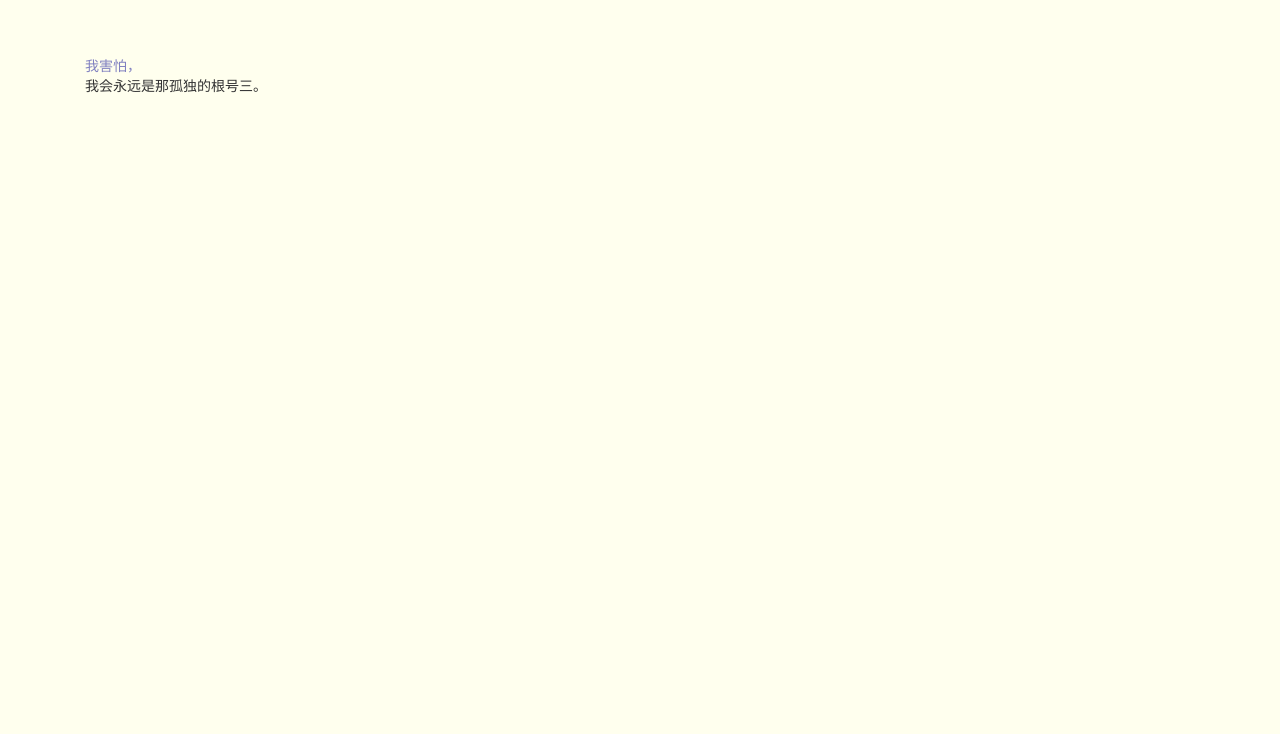
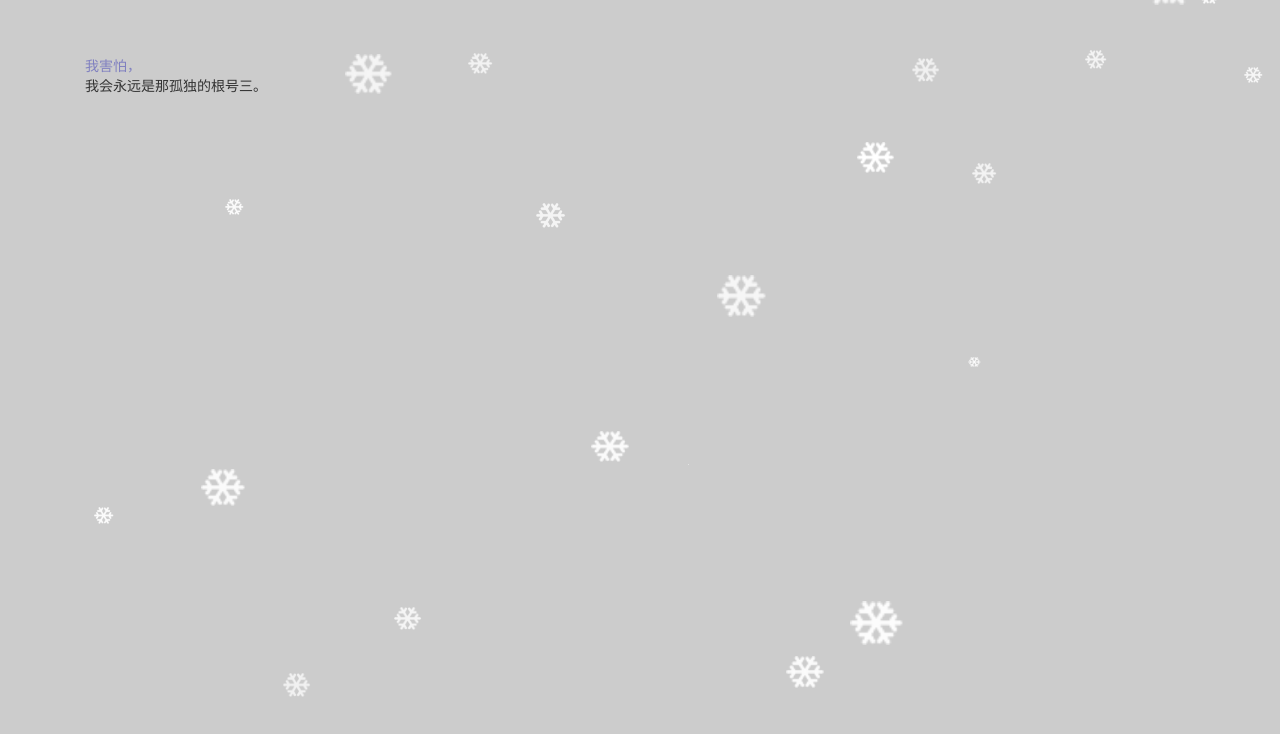
Before and after one commit to masterArwel/love, a plain HTML site: page index.html in a window 1280 px wide. Drawn offline with Linux system fonts and the light colour scheme.

Commit message:
增加雪花飘落效果

```diff
--- a/css/index.css
+++ b/css/index.css
@@ -34,10 +34,14 @@ ul#wimoban_nav li a:hover,#wimoban_p a:hover{
 body{
     margin:0;
     padding:0;
-    background:#ffe;
+    background:#ccc;
     font-size:12px;
     overflow:auto;
     }
+img{
+    display: block;
+    width: 100%;
+}
 #mainDiv{
     width:100%;
     height:100%;
--- a/index.html
+++ b/index.html
@@ -8,6 +8,7 @@
     <!--引入开始-->
     <link rel="stylesheet" type="text/css" href="css/index.css">
     <script type="text/javascript" src="js/jquery.min.js"></script>
+    <script src="js/index.js"></script>
     <script type="text/javascript" src="js/garden.js"></script>
     <script type="text/javascript" src="js/functions.js"></script>
     <!--引入结束-->
@@ -64,7 +65,7 @@
                         </div>
                         <div id="loveu">
                             爱你直到永永远远。<br/>
-                            <div class="signature">- 安少伟作</div>
+                            <div class="signature">- xxx</div>
                         </div>
                     <div id="words">
                     </div>
@@ -73,7 +74,7 @@
             </div>
         </div>
         <!-- 代码结束 -->
-        <script type="text/javascript">
+        <script>
         var offsetX = $("#loveHeart").width() / 2;
         var offsetY = $("#loveHeart").height() / 2 - 55;
         var together = new Date();
@@ -105,7 +106,6 @@
             adjustCodePosition();
             $("#code").typewriter();
         }
-
         </script>
         </body>
 </html>
--- /dev/null
+++ b/js/index.js
@@ -0,0 +1,29 @@
+    $(function() {
+         //雪花
+    var flakeColor = "#fff"; //雪花的颜色
+    var newOn = 200; //间隔多长时间产生一个雪花
+    var flake = $("<div></div>").css("position", "absolute").html('<img src= "image/snow.png">');
+        setInterval(function() {
+            var documentWidth = $(document).width(); //获取浏览器的宽度
+            var documentHeight = $(document).height();
+            var startLeft = Math.random() * documentWidth; //雪花开始时距离浏览器的left
+            var endLeft = Math.random() * documentWidth; //雪花下落后距离浏览器的left
+            var flakeSize = Math.random() * 5; //雪花随机的大小
+            var startOpacity = 0.7 + 0.3 * Math.random() //雪花一开始的透明度
+            var endOpacity = 0.4 + 0.3 * Math.random() //雪花下落后的透明度
+            var durationTime = 4000 + 6000 * Math.random() //雪花下落的时间
+            flake.clone().appendTo($("body")).css({
+                "left": startLeft,
+                "color": flakeColor,
+                "top": "-55px",
+                "width": flakeSize + "%",
+                "opacity": startOpacity
+            }).animate({
+                "left": endLeft,
+                "top": documentHeight,
+                "opacity": startOpacity
+            }, durationTime, function() {
+                $(this).remove();
+            });
+        }, newOn);
+    })
```
Also changed, not shown: image/snow.png (added).
